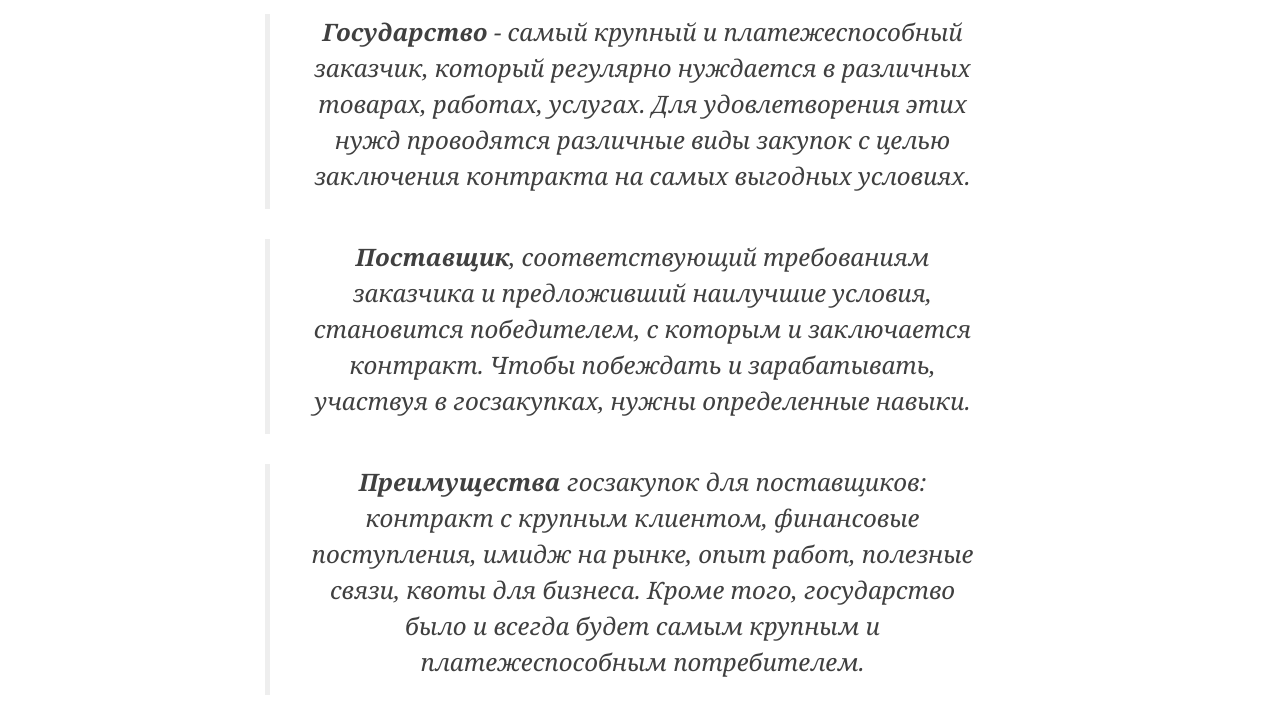
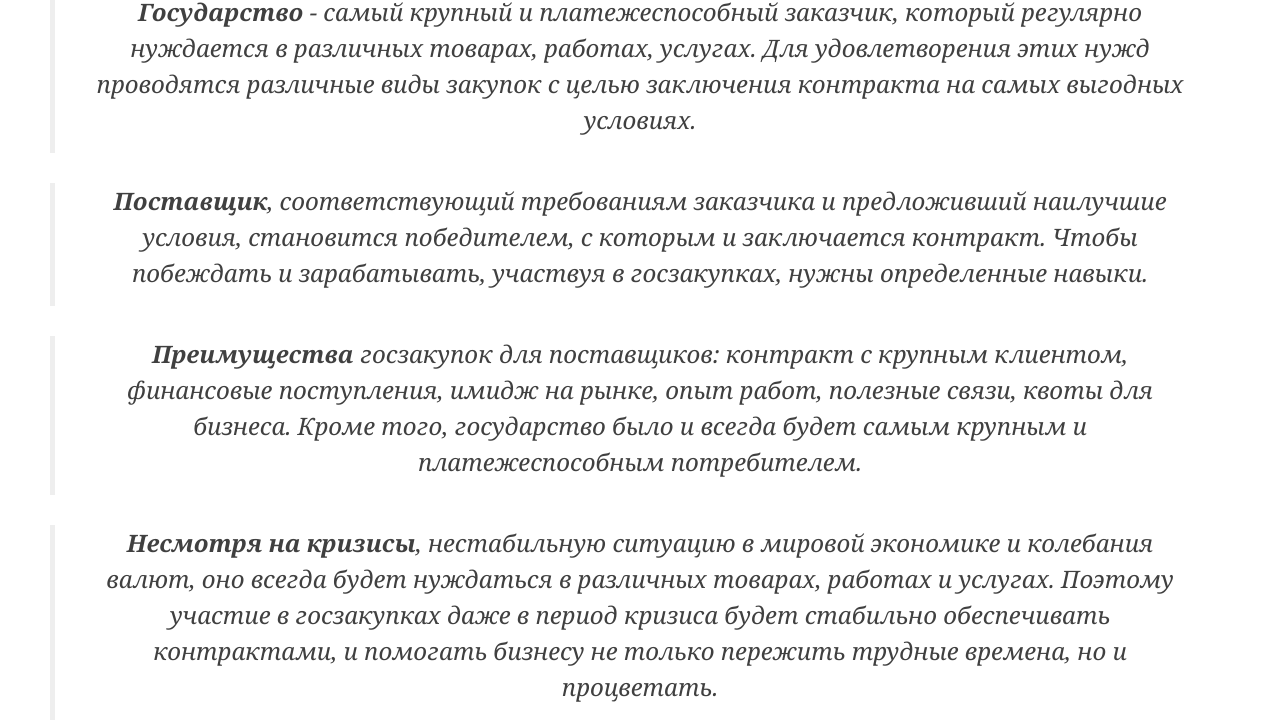
Before and after one commit to zakupi/zakupi.github.io, a plain HTML site: page about/index.html in a window 1280 px wide. Shown: the part 756-1478 px from the top of the page. Drawn offline with nearby package versions, Linux system fonts and the light colour scheme.

Commit message:
Update index.html

```diff
--- a/about/index.html
+++ b/about/index.html
@@ -219,13 +219,13 @@
             <a href="https://www.facebook.com/zakupkin" target="blank"><img src="/img/zakupkin_fb.png"></a>
         </li>
     </ul>
+    <ul class="list-inline text-center">
+     <a href="/"><img src="/img/logo.png"></a>
+    </ul>
 </div>
 
             <!-- Post Main Content -->
-            <div class="col-lg-8 col-lg-offset-2 col-md-10 col-md-offset-1">
-   <ul class="list-inline text-center">
-       <a href="/"><img src="/img/logo.png"></a>
-   </ul>
+            <div class="list-inline text-center">
  <blockquote>
    <p><b>Государство</b> - самый крупный и платежеспособный заказчик, который регулярно нуждается в различных товарах, работах, услугах. Для удовлетворения этих нужд проводятся различные виды закупок с целью заключения контракта на самых выгодных условиях.</p>
  </blockquote>
@@ -239,17 +239,13 @@
    <p><b>Несмотря на кризисы</b>, нестабильную ситуацию в мировой экономике и колебания валют, оно всегда будет нуждаться в различных товарах, работах и услугах. Поэтому участие в госзакупках даже в период кризиса будет стабильно обеспечивать контрактами, и помогать бизнесу не только пережить трудные времена, но и процветать.</p>
  </blockquote>
  <blockquote>
-   <h3> — Время, которое у нас есть, <br> — это деньги, которых у нас нет</h3><footer><h4><strong>TrankTelecom</strong><cite>NewSearch</cite></h4></footer>
+   <h3> — Время, которое у нас есть, <br> — это деньги, которых у нас нет</h3>  <footer><h4><strong>TrankTelecom</strong><cite>NewSearch</cite></h4></footer>
  </blockquote>
-
-
 </div>
 
             <!-- Comments -->
 
                 <div class="col-lg-8 col-lg-offset-2 col-md-10 col-md-offset-1">
-
-
 
                 </div>
 
```
Lines whose indentation alone changed are shown as unchanged.
